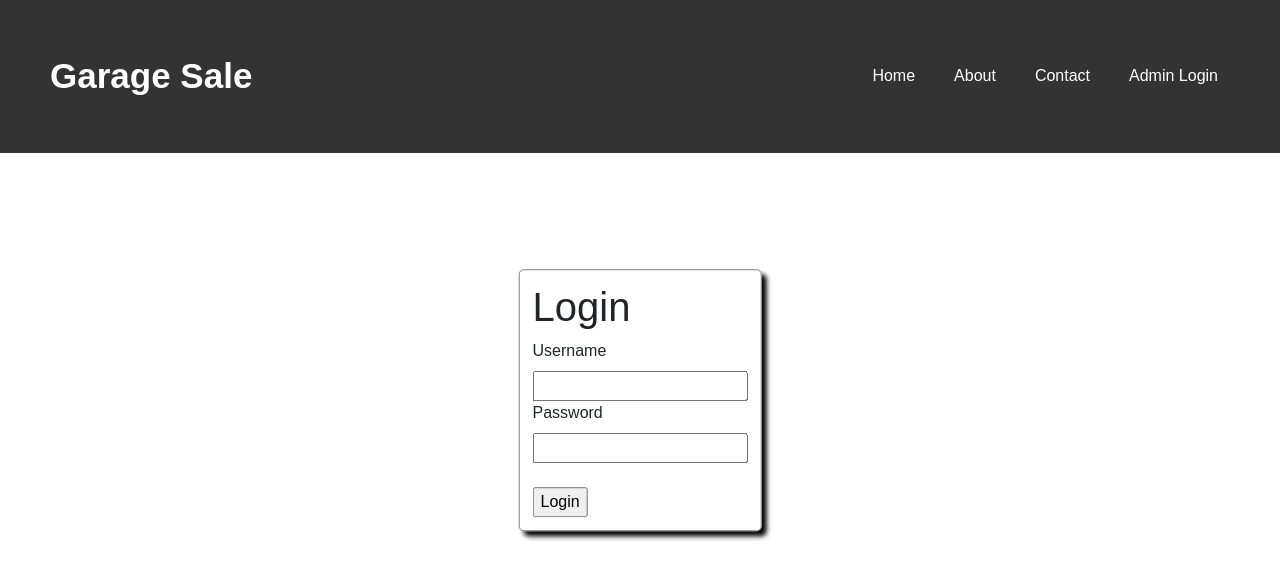
After one commit to edwinciornei/diy-frame, a Flask app: page /adminlogin in a window 1280 px wide. The commit adds this page. Shown: the top 579 px of the page. Run offline with Flask 3, Linux system fonts and the light colour scheme; some libraries are stand-ins or nearby versions.

Commit message:
boostrap/admin/home/style included

```diff
--- a/main.py
+++ b/main.py
@@ -6,25 +6,37 @@ app = Flask(__name__)
 app.secret_key = "mysecretkey"
 
 # MongoDB connection
-client = MongoClient('mongodb://localhost:27017')
-db = client['garage_sale']
-items_collection = db['items']
-
-# Database model
-class Item:
-    def __init__(self, items_collection):
-        self.id = str(items_collection['id'])
-        self.title = items_collection['title']
-        self.description = items_collection['description']
-        self.price = items_collection['price']
-        self.sold = items_collection['sold']
+cl = MongoClient('mongodb://localhost:27017')
+db = cl.garage_sale
+items_collection = db.items
 
 # Routes
 @app.route('/', methods=['GET', 'POST'])
 def home():
-    items = items_collection.find()
+    if not session.get('username'):
+        return redirect("/adminlogin", "You need to login first")
     return render_template('index.html')
 
+@app.route("/adminlogin", methods=['GET', 'POST'])
+def login():
+    if request.method == 'GET':
+        return render_template("/admin_login/login.html")
+
+    username = request.form.get("username")
+    password = request.form.get("password")
+
+    if username == 'admin' and password == 'admin':
+        session["username"] = username
+        session["admin"] = "true"
+        return redirect("/")
+
+    else:
+        return render_template(
+            "/admin_login/login.html",
+            eroare="¡Invalid user or password!",
+            username=username,
+            password=password
+            )
 
 if __name__ == "__main__":
-    app.run(debug=True)
+    app.run('0.0.0.0', port=80, debug=True)
--- /dev/null
+++ b/services/db.py
@@ -0,0 +1,2 @@
+from pymongo import MongoClient
+from . import db
--- a/static/css/style.css
+++ b/static/css/style.css
@@ -0,0 +1,19 @@
+body {
+    width: 100%;
+
+}
+
+#login {
+    position: absolute;
+    top: 50%;
+    left: 50%;
+    transform: translate(-50%, -50%);
+    border: 1px solid grey;
+    padding: 1%;
+    border-radius: 5px;
+    box-shadow: 5px 5px 5px black;
+}
+
+#eroare {
+    color: red;
+}
--- /dev/null
+++ b/templates/admin_login/login.html
@@ -0,0 +1,25 @@
+{% extends "base.html" %}
+{% block title %}Home{% endblock %}
+{% block body %}
+{{ super() }}
+<div id="login">
+<link rel="stylesheet" href="/static/css/style.css">
+<h1>Login</h1>
+<form action="/adminlogin" method="post">
+    <label for="username">Username</label>
+    <br>
+    <input type="text" name="username" value="{{username}}">
+    <br>
+    <label for="password">Password</label>
+    <br>
+    <input type="password" name="password" value="{{password}}">
+    <br>
+    {% if eroare %}
+        <br>
+        <p id="eroare">{{eroare}}</p>
+    {% endif %}
+    <br>
+    <input type="submit" name="login" value="Login">
+</form>
+</div>
+{% endblock %}
--- /dev/null
+++ b/templates/base.html
@@ -0,0 +1,16 @@
+<!DOCTYPE html>
+<html lang="en">
+<head>
+    <meta charset="UTF-8">
+    <meta name="viewport" content="width=device-width, initial-scale=1.0">
+    <link href="https://cdn.jsdelivr.net/npm/bootstrap@5.2.3/dist/css/bootstrap.min.css" rel="stylesheet" integrity="sha384-rbsA2VBKQhggwzxH7pPCaAqO46MgnOM80zW1RWuH61DGLwZJEdK2Kadq2F9CUG65" crossorigin="anonymous">
+
+    <title>{% block title %}{% endblock %}</title>
+</head>
+<body>
+    {% block body %}
+    {%- include "home.html" -%}
+    {% endblock %}
+    <script src="https://cdn.jsdelivr.net/npm/bootstrap@5.2.3/dist/js/bootstrap.bundle.min.js" integrity="sha384-kenU1KFdBIe4zVF0s0G1M5b4hcpxyD9F7jL+jjXkk+Q2h455rYXK/7HAuoJl+0I4" crossorigin="anonymous"></script>
+</body>
+</html>
--- /dev/null
+++ b/templates/home.html
@@ -0,0 +1,93 @@
+<!DOCTYPE html>
+<html lang="en">
+<head>
+  <meta charset="UTF-8">
+  <meta name="viewport" content="width=device-width, initial-scale=1.0">
+  <link rel="stylesheet" href="https://maxcdn.bootstrapcdn.com/bootstrap/4.5.2/css/bootstrap.min.css">
+  <title>Modern Design Navbar</title>
+  <style>
+    /* Reset some default styles */
+    body {
+      margin: 0;
+      padding: 0;
+      font-family: Arial, sans-serif;
+    }
+
+    /* Navbar styles */
+    nav {
+      background-color: #333;
+      padding: 50px 50px;
+    }
+
+    .navbar-container {
+      display: flex;
+      justify-content: space-between;
+      align-items: center;
+      max-width: 1400px;
+      margin: 0 auto;
+    }
+
+    .navbar-logo {
+      color: #fff;
+      font-size: 35px;
+      font-weight: bold;
+      text-decoration: none;
+    }
+    .navbar-logo:hover{
+      color: green;
+      text-decoration: none;
+    }
+    .navbar-menu {
+      display: flex;
+      list-style: none;
+      margin: 0;
+      padding: 0;
+    }
+
+    .navbar-menu li {
+      margin-left: 15px;
+    }
+
+    .navbar-menu li a {
+      color: #fff;
+      text-decoration: none;
+      padding: 12px 12px;
+      border-radius: 5px;
+      transition: background-color 0.3s ease;
+    }
+
+    .navbar-menu li a:hover {
+      background-color: #00560e;
+    }
+
+    /* Responsive styles */
+    @media screen and (max-width: 768px) {
+      .navbar-container {
+        flex-direction: column;
+      }
+
+      .navbar-menu {
+        margin-top: 10px;
+      }
+
+      .navbar-menu li {
+        margin-left: 0;
+        margin-bottom: 8px;
+      }
+    }
+  </style>
+</head>
+<body>
+  <nav>
+    <div class="navbar-container">
+      <a href="/" class="navbar-logo">Garage Sale</a>
+      <ul class="navbar-menu">
+        <li><a href="/">Home</a></li>
+        <li><a href="/about">About</a></li>
+        <li><a href="/contact">Contact</a></li>
+        <li><a href="/adminlogin">Admin Login</a></li>
+      </ul>
+    </div>
+  </nav>
+</body>
+</html>
```
Also changed, not shown: templates/index.html (+2 -26 lines), services/__init__.py (added), services/sale_items.py (added), 1 other file.
